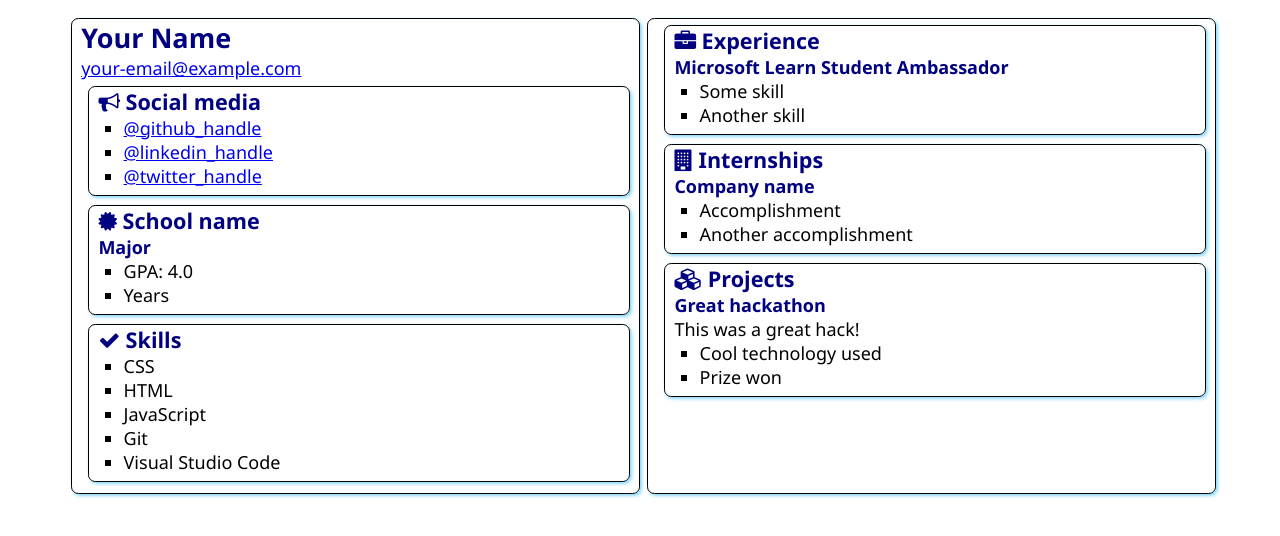
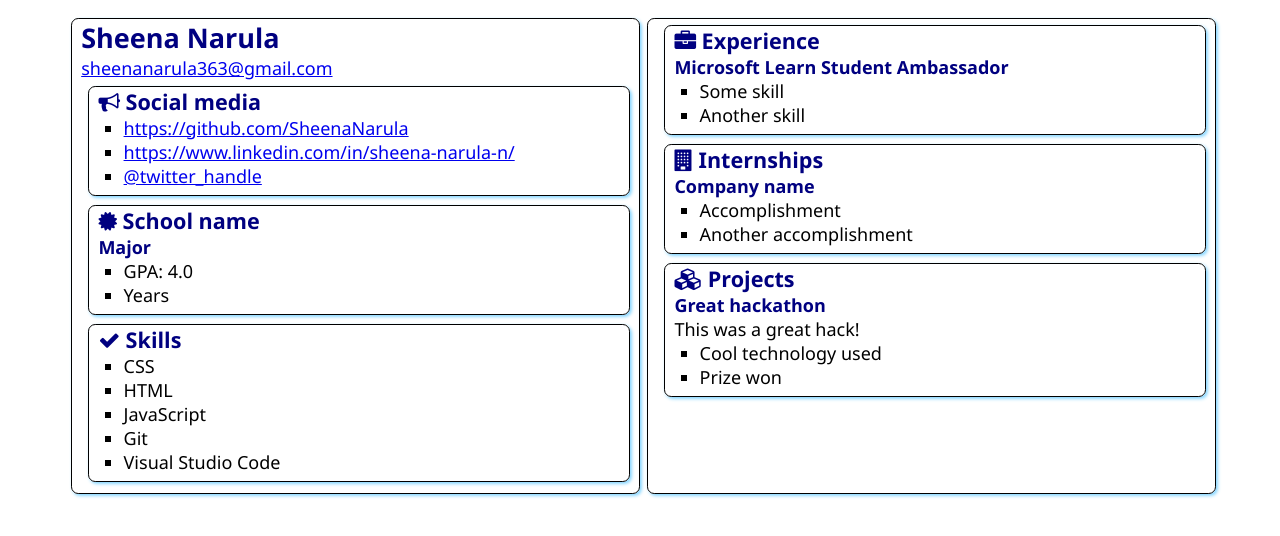
Before and after one commit to SheenaNarula/SATechnicalOnboarding, a plain HTML site: page src/index.html in a window 1280 px wide. Drawn offline with Linux system fonts and the light colour scheme.

Commit message:
Update index.html

```diff
--- a/src/index.html
+++ b/src/index.html
@@ -12,8 +12,8 @@
 <body>
     <main>
         <article class="box">
-            <h1>Your Name</h1>
-            <div><a href="mailto:your.email@example.com">your-email@example.com</a></div>
+            <h1>Sheena Narula</h1>
+            <div><a href="mailto:your.email@example.com">sheenanarula363@gmail.com</a></div>
 
             <section class="box">
                 <h2>
@@ -21,8 +21,8 @@
                     Social media
                 </h2>
                 <ul>
-                    <li><a href="https://github.com/<handle>">@github_handle</a></li>
-                    <li><a href="https://linkedin.com/in/<handle>">@linkedin_handle</a></li>
+                    <li><a href="https://github.com/<handle>">https://github.com/SheenaNarula</a></li>
+                    <li><a href="https://linkedin.com/in/<handle>">https://www.linkedin.com/in/sheena-narula-n/</a></li>
                     <li><a href="https://twitter.com/<handle>">@twitter_handle</a></li>
                 </ul>
             </section>
```
